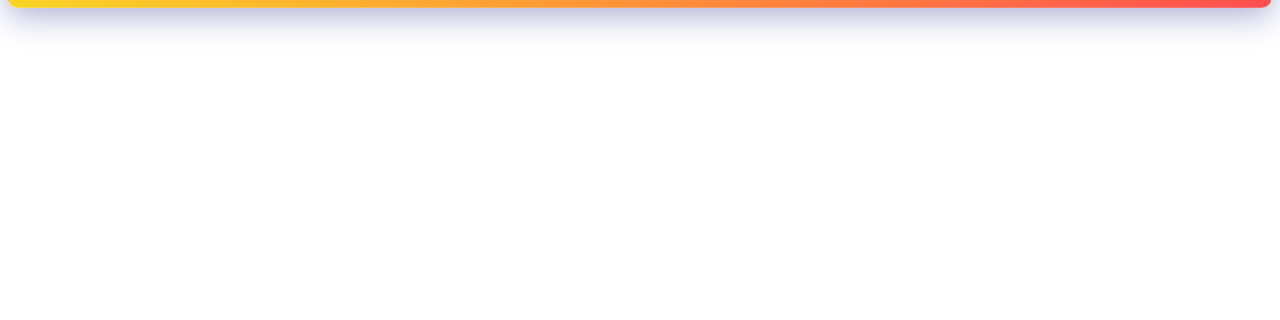
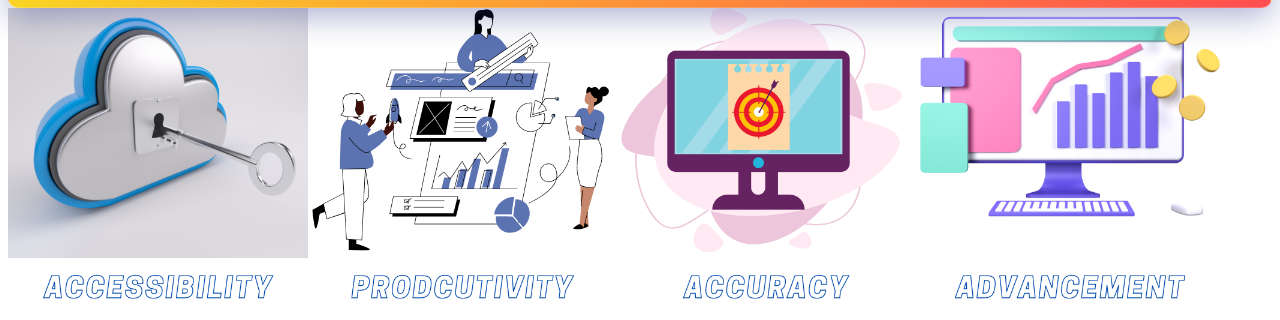
Before and after one commit to Ajay-526/chittytechnologies, a plain HTML site: page index.html in a window 1280 px wide. Shown: the part 572-892 px from the top of the page. Before the commit the page ends 800 px from the top, so only its background shows below. Drawn offline with Linux system fonts and the light colour scheme.

Commit message:
Update index.html

```diff
--- a/index.html
+++ b/index.html
@@ -25,6 +25,14 @@
                     <div class="Image"><img src="whatwedo.jpg" height="250px" width="400px"></div>
                   </div>
             </section>
+            <section>
+                <div id="banner">
+                    <img class="one" src="accessibility.png" height="300px" width="300px">
+                    <img class="one" src="productivity.png" height="300px" width="300px">
+                    <img class="one" src="accuracy.png" height="300px" width="300px">
+                    <img class="one" src="advancement.png" height="300px" width="300px">
+                </div>
+            </section>
         </article>
         <script type="text/javascript" src="script.js"></script>
     </body>
```
